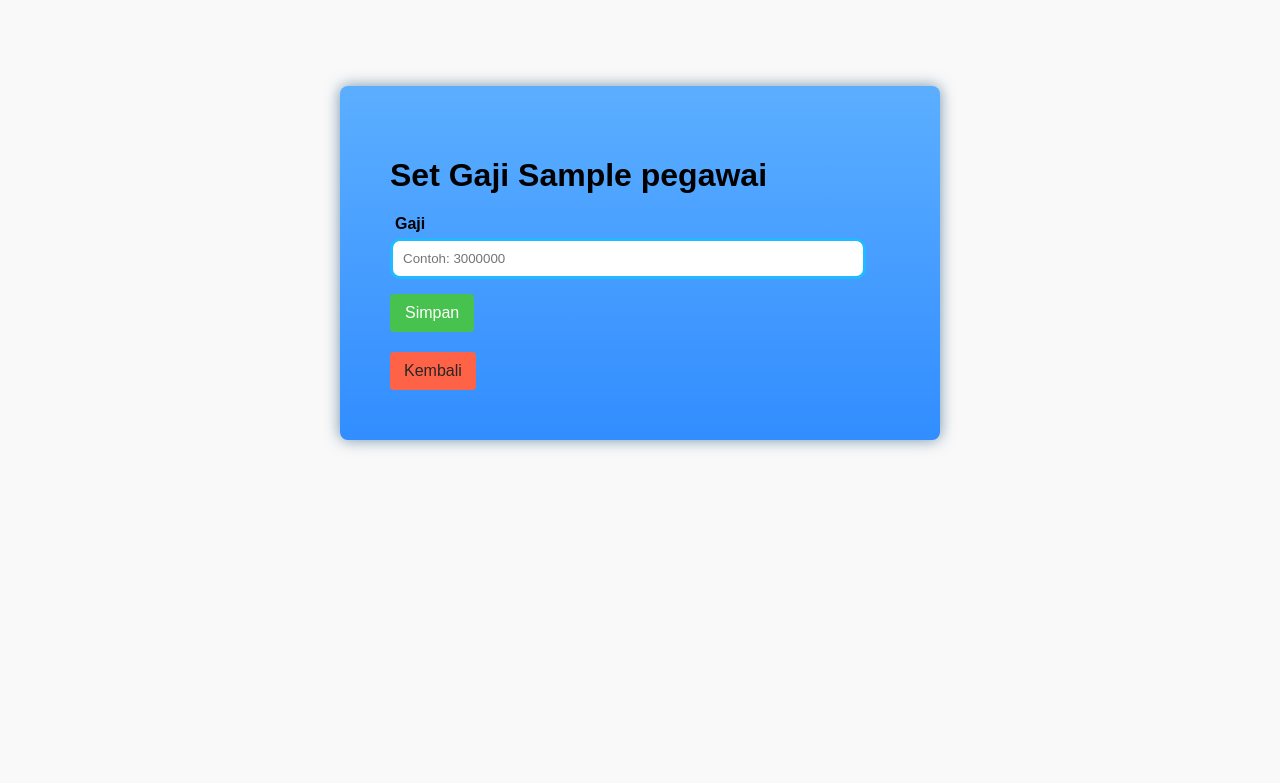
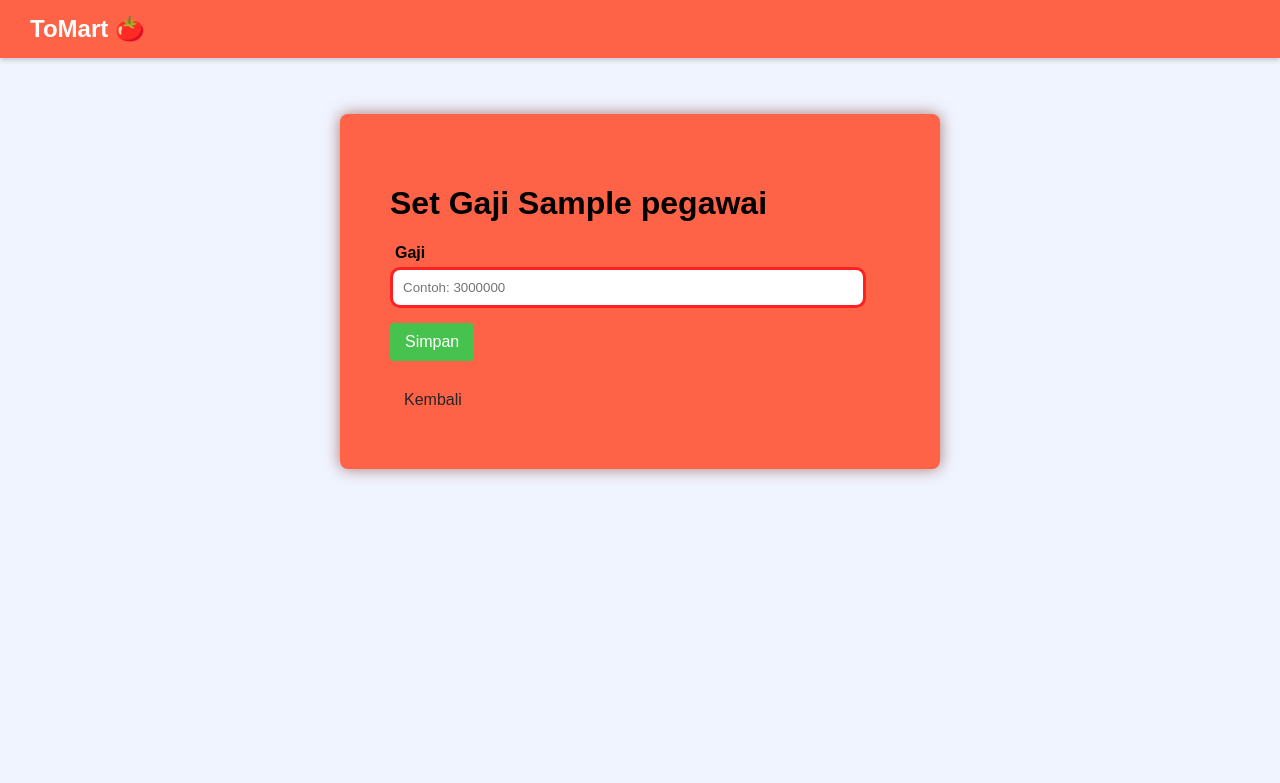
Before and after one commit to Rifanism/Employee-Manager, a Flask app: page /update/1 in a window 1280 px wide. Shown: the top 783 px of the page. Run offline with Flask 3, Linux system fonts and the light colour scheme; the visitor is signed in with stand-in values (Sample User, id 1); tables that the repository leaves empty or names only in its code hold one stand-in row (values such as "Sample post"); some libraries are stand-ins or nearby versions.

Commit message:
Update update.html

```diff
--- a/templates/update.html
+++ b/templates/update.html
@@ -7,20 +7,35 @@
     <title>Tambah Karyawan</title>
     <style>
         body {
+            margin: 0;
+            background: #f0f4ff;
             font-family: Arial, sans-serif;
-            background-color: #f9f9f9;
-            height: 97vh;
+            height: 70vh;
+        }
+
+        .navbar {
+            background-color: tomato;
+            padding: 15px 30px;
+            display: flex;
+            justify-content: space-between;
+            align-items: center;
+            box-shadow: 0 2px 5px rgba(0, 0, 0, 0.2);
+        }
+
+        .navbar-title {
+            color: white;
+            font-size: 24px;
+            font-weight: bold;
         }
 
         .form-container {
             max-width: 500px;
             margin: auto auto;
             padding: 50px;
-            background-color: #76b8ff;
-            background-image: linear-gradient(to top, rgba(0, 110, 255, 0.582), rgba(1, 141, 255, 0.226));
+            background-color: tomato;
             backdrop-filter: blur(30px);
             border-radius: 8px;
-            box-shadow: 0 0 15px rgba(0, 62, 104, 0.548);
+            box-shadow: 0 0 15px rgba(104, 23, 0, 0.548);
             position: relative;
             top: 10%;
         }
@@ -39,7 +54,7 @@
         input[type="number"] {
             width: calc(100% - 50px);
             padding: 10px;
-            border: 3px solid rgb(33, 185, 255);
+            border: 3px solid rgb(255, 33, 33);
             border-radius: 10px;
         }
 
@@ -75,19 +90,23 @@
             display: inline-block;
             margin-top: 20px;
             color: #262626;
-            background-color: tomato;
             border-radius: 4px;
             padding: 10px 14px;
             font-size: 16px;
         }
         .link-kembali:hover{
-            background-color: rgb(228, 87, 63);
+            background-color: rgba(234, 234, 234, 0.559);
         }
 
     </style>
 </head>
 
 <body>
+
+    <div class="navbar">
+        <div class="navbar-title">ToMart 🍅</div>
+    </div>
+
     <div class="form-container">
         <h1>Set Gaji {{pegawai.nama}}</h1>
         <form action="" method="POST">
@@ -95,7 +114,7 @@
                 <label for="gaji">Gaji</label>
                 <input type="number" id="gaji" name="gaji" placeholder="Contoh: 3000000" required>
             </div>
-            <button type="submit" onclick="return confirm('Anda telah yakin?')">Simpan</button>
+            <button type="submit" onclick="return confirm('Anda yakin?')">Simpan</button>
         </form>
         <a href="{{ url_for('detail', id=pegawai.id) }}" class="link-kembali">Kembali</a>
     </div>
```
